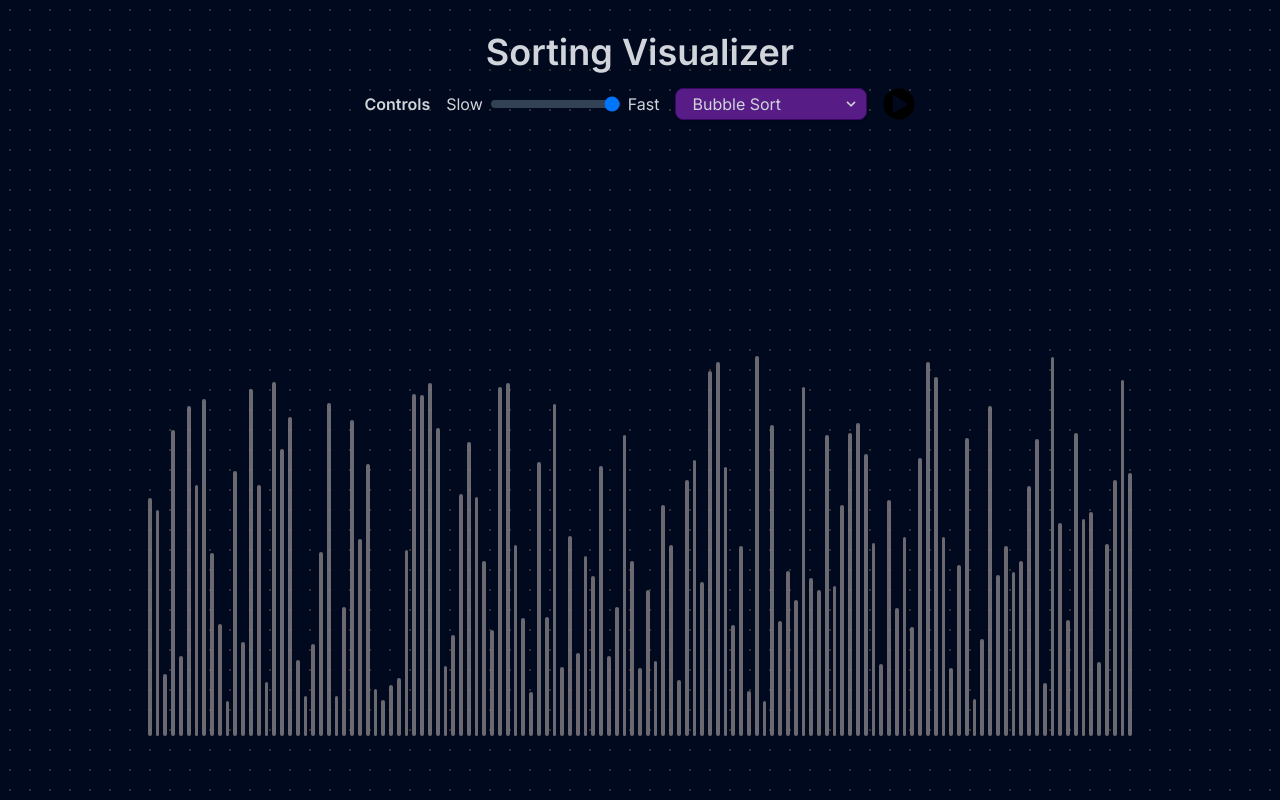
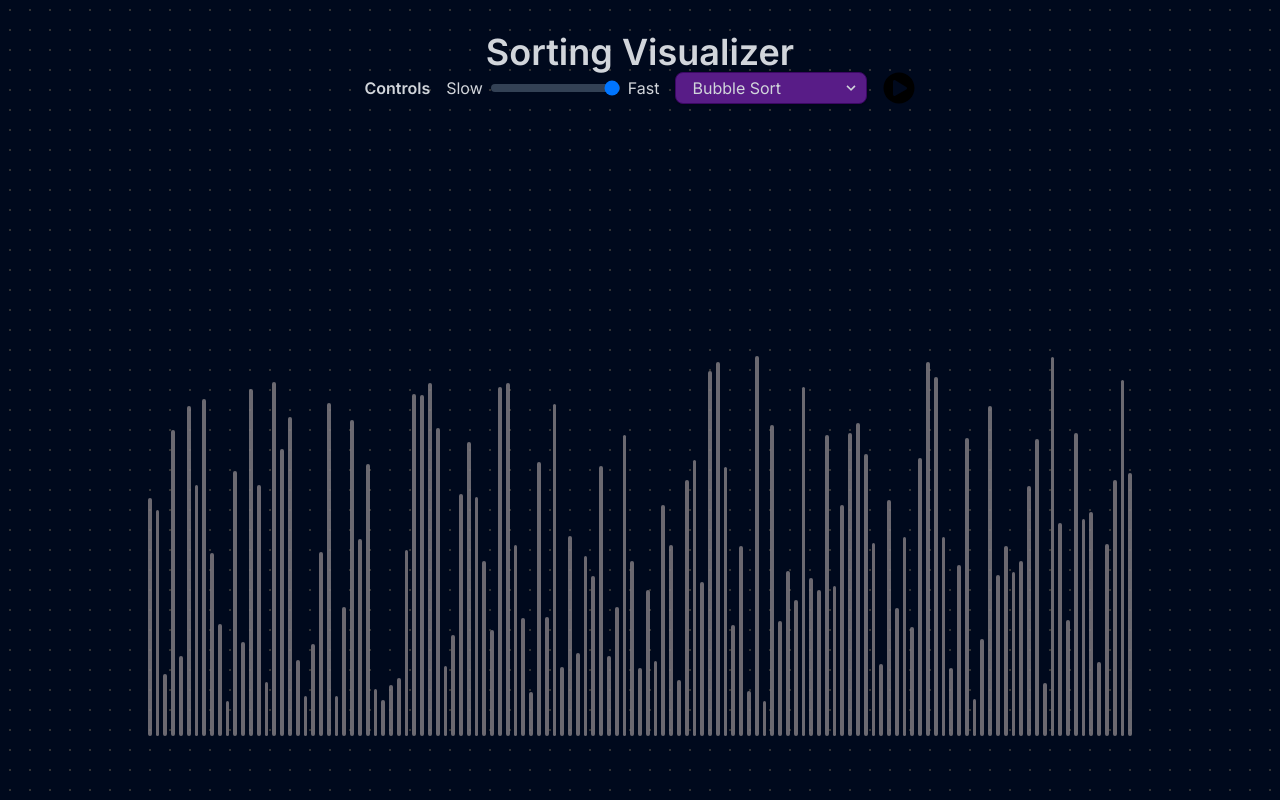
Before and after one commit to Exploser/algorithm-visualizer, a Next.js app in the folder algorithm-visualizer/: page / in a window 1280 px wide. Built offline with nearby package versions, Linux system fonts and the light colour scheme.

Commit message:
Fix ui bug

```diff
--- a/algorithm-visualizer/src/app/page.tsx
+++ b/algorithm-visualizer/src/app/page.tsx
@@ -43,7 +43,6 @@ export default function Home() {
   return (
     <main className="absolute top-0 h-screen w-screen z-[-2] px-4 py-8 bg-[#000000] bg-[radial-gradient(#ffffff33_1px,#00091d_1px)] bg-[size:20px_20px]">
       <div className="flex h-full justify-center">
-
         <div
           id="content-container"
           className="flex max-w-[1020px] w-full flex-col lg:px-0 px-4"
@@ -52,8 +51,8 @@ export default function Home() {
             <h1 className="text-gray-300 text-4xl font-semibold">
               Sorting Visualizer
             </h1>
-            <div className="flex flex-row items-center justify-center gap-4 mt-4 sm:mt-0 h-full">
-              <span className="text-gray-300 sm:hidden block font-semibold">Controls</span>
+            <div className="flex flex-row items-center justify-center gap-4 h-full">
+              <span className="text-gray-300 font-semibold sm:hidden xs:block sm:block">Controls</span>
               <Slider
                 isDisabled={isSorting}
                 value={animationSpeed}
```
